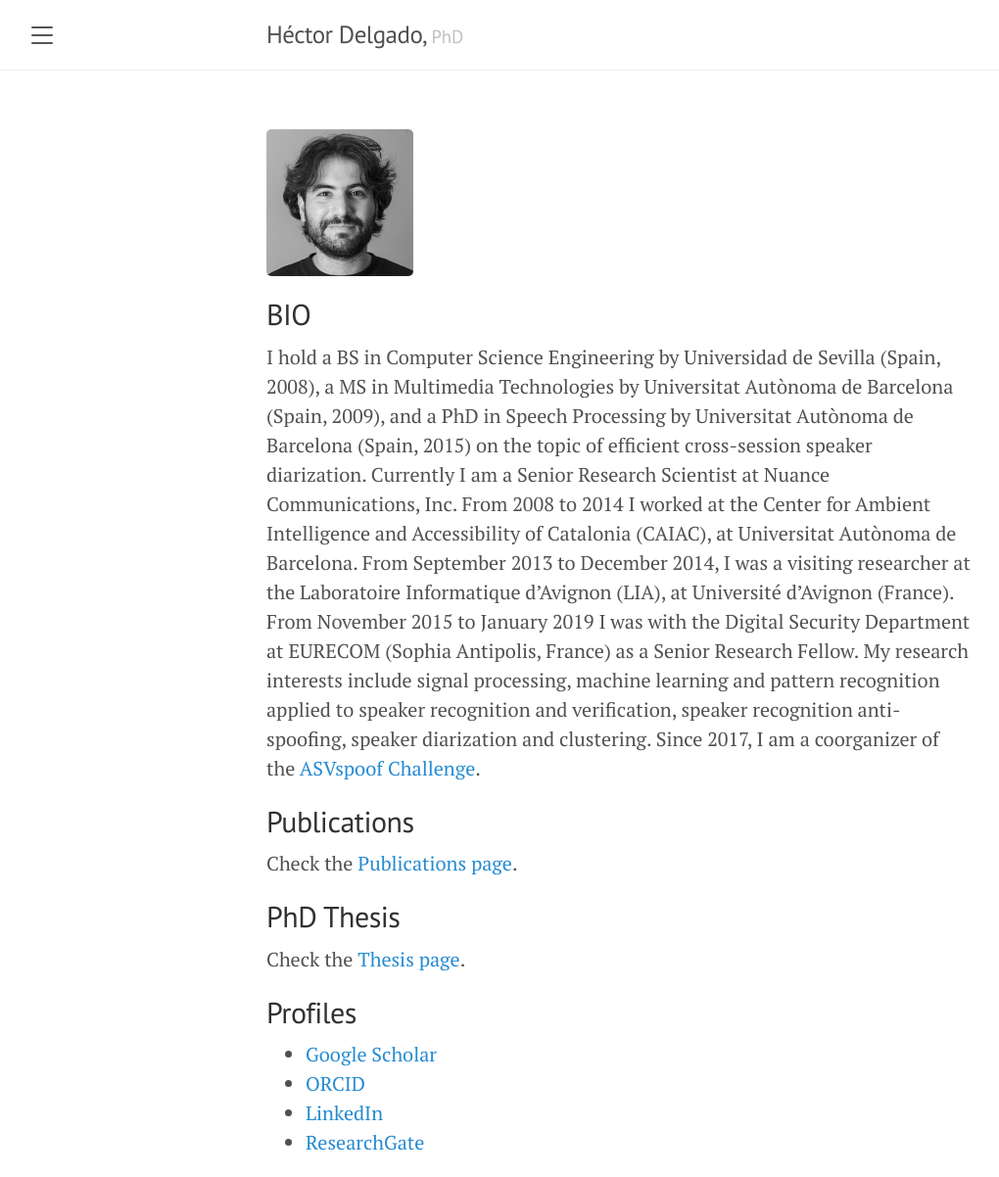
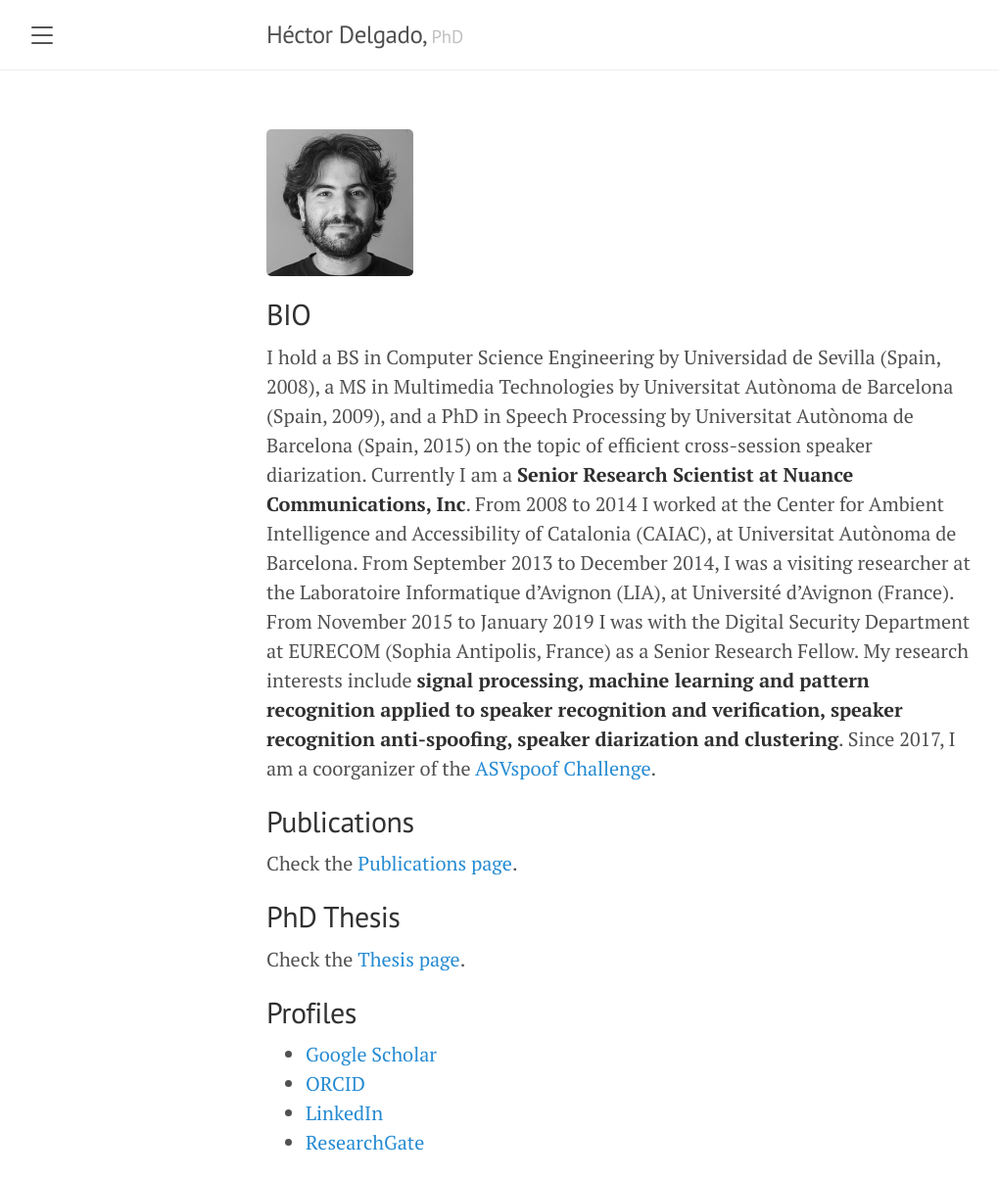
Before and after one commit to h-delgado/h-delgado.github.io, a Jekyll site: the page built from index.md, in a window 1280 px wide. Shown: the whole page at 98% size, without its empty margins (8-1028 px from the left). Built offline with Jekyll 4.4.1, drawn with Linux system fonts in a browser that asks for light colours.

```diff
--- a/index.md
+++ b/index.md
@@ -6,7 +6,7 @@ title: Héctor Delgado, PhD
 <img src='{{ "/images/HD-300x300.jpg" | relative_url }}' width="150" />
 
 ## BIO
-I hold a BS in Computer Science Engineering by Universidad de Sevilla (Spain, 2008), a MS in Multimedia Technologies by Universitat Autònoma de Barcelona (Spain, 2009), and a PhD in Speech Processing by Universitat Autònoma de Barcelona (Spain, 2015) on the topic of efficient cross-session speaker diarization. Currently I am a Senior Research Scientist at Nuance Communications, Inc. From 2008 to 2014 I worked at the Center for Ambient Intelligence and Accessibility of Catalonia (CAIAC), at Universitat Autònoma de Barcelona. From September 2013 to December 2014, I was a visiting researcher at the Laboratoire Informatique d’Avignon (LIA), at Université d’Avignon (France). From November 2015 to January 2019 I was with the Digital Security Department at EURECOM (Sophia Antipolis, France) as a Senior Research Fellow. My research interests include signal processing, machine learning and pattern recognition applied to speaker recognition and verification, speaker recognition anti-spoofing, speaker diarization and clustering. Since 2017, I am a coorganizer of the [ASVspoof Challenge](https://www.asvspoof.org/).
+I hold a BS in Computer Science Engineering by Universidad de Sevilla (Spain, 2008), a MS in Multimedia Technologies by Universitat Autònoma de Barcelona (Spain, 2009), and a PhD in Speech Processing by Universitat Autònoma de Barcelona (Spain, 2015) on the topic of efficient cross-session speaker diarization. Currently I am a **Senior Research Scientist at Nuance Communications, Inc**. From 2008 to 2014 I worked at the Center for Ambient Intelligence and Accessibility of Catalonia (CAIAC), at Universitat Autònoma de Barcelona. From September 2013 to December 2014, I was a visiting researcher at the Laboratoire Informatique d’Avignon (LIA), at Université d’Avignon (France). From November 2015 to January 2019 I was with the Digital Security Department at EURECOM (Sophia Antipolis, France) as a Senior Research Fellow. My research interests include **signal processing, machine learning and pattern recognition applied to speaker recognition and verification, speaker recognition anti-spoofing, speaker diarization and clustering**. Since 2017, I am a coorganizer of the [ASVspoof Challenge](https://www.asvspoof.org/).
 
 ## Publications
 Check the [Publications page]({{ site.url }}/publications).
```
